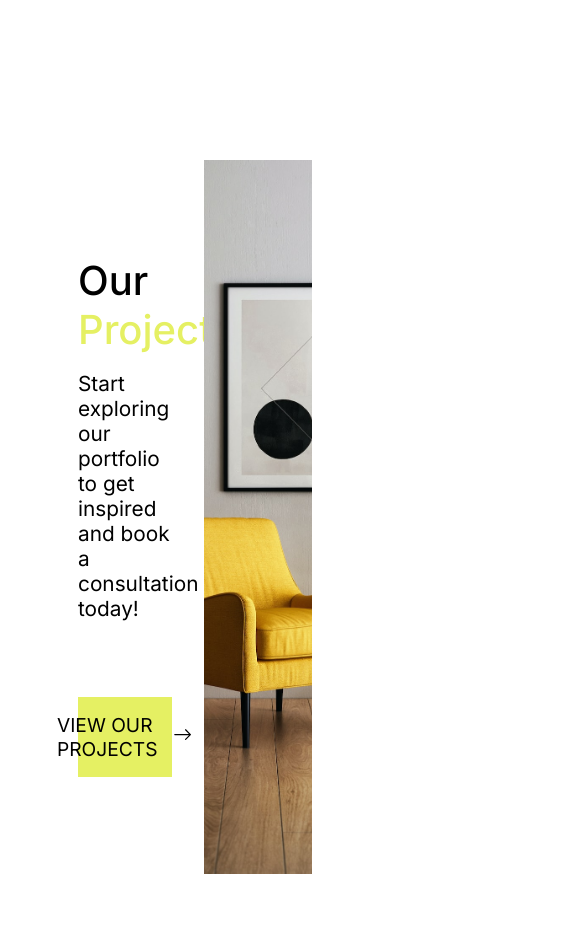
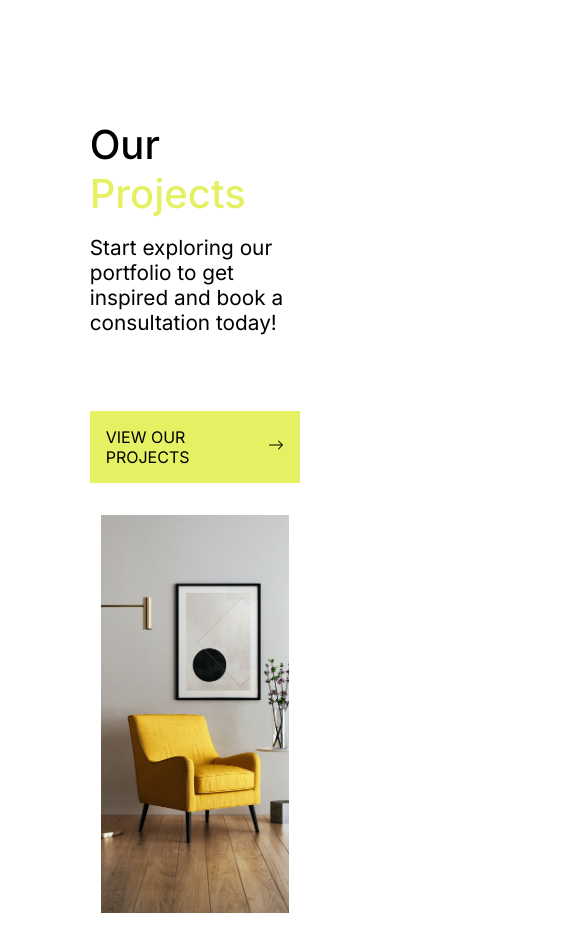
Before and after one commit to kidusfmariam/life-design, a React (Vite) app: page / in a window 390 px wide. Shown: the part 1340-2292 px from the top of the page, 585 px wide, since content can reach past the window. Built offline with nearby package versions, Linux system fonts and the light colour scheme.

Commit message:
Responsiveness Fix

```diff
--- a/src/Components/Newsletter/Newsletter.css
+++ b/src/Components/Newsletter/Newsletter.css
@@ -22,7 +22,7 @@
     background: #EBEBEB;
     border: none;
     outline: none;
-    width: 25%;
+    width: 35%;
     height: 6vh;
     font-size: 1.3rem;
 }
--- a/src/Components/OurProjects/OurProjects.css
+++ b/src/Components/OurProjects/OurProjects.css
@@ -26,14 +26,15 @@
 .our-projects-cta{
     display: flex;
     background: #E5F063;
-    gap: 1rem;
+    gap: clamp(0.5rem, 1vw, 1rem);
     align-items: center;
     justify-content: center;
     padding: 1rem 0;
     cursor: pointer;
+    padding: 1rem 1rem;
 }
 .our-projects-cta p{
-    font-size: clamp(1.2rem, 1.5vw, 10rem);
+    font-size: clamp(1rem, 1.5vw, 10rem);
     text-transform: uppercase;
 }
 .our-projects-img{
@@ -53,3 +54,17 @@ img:hover{
     transform: scale(1.02);
     transition: .5s all ease-in-out;
 }
+
+@media screen and (max-width: 900px) {
+    .our-projects-container{
+        flex-direction: column;
+        align-items: center;
+        justify-content: center;
+    }
+    .our-projects-content{
+        width: 90%;
+    }
+    .our-projects-img{
+        width: 80%;
+    }
+}
```
